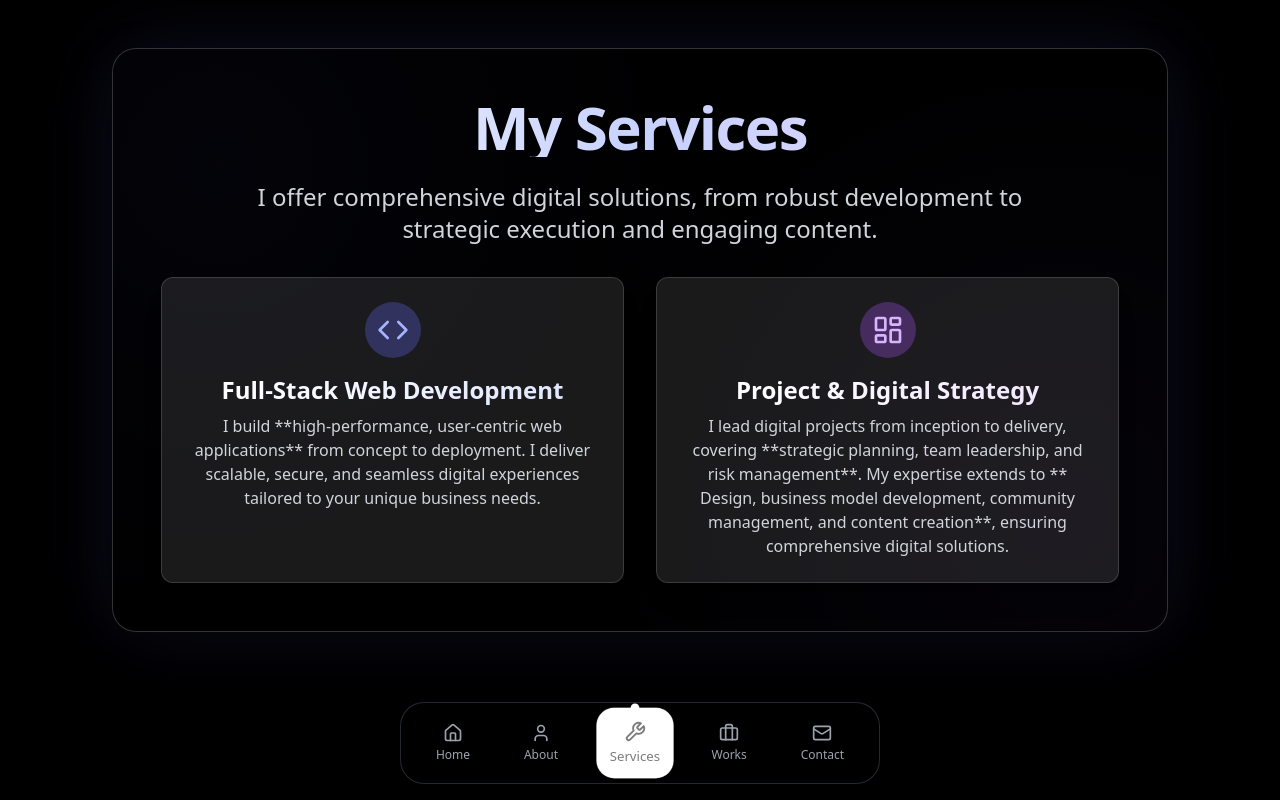
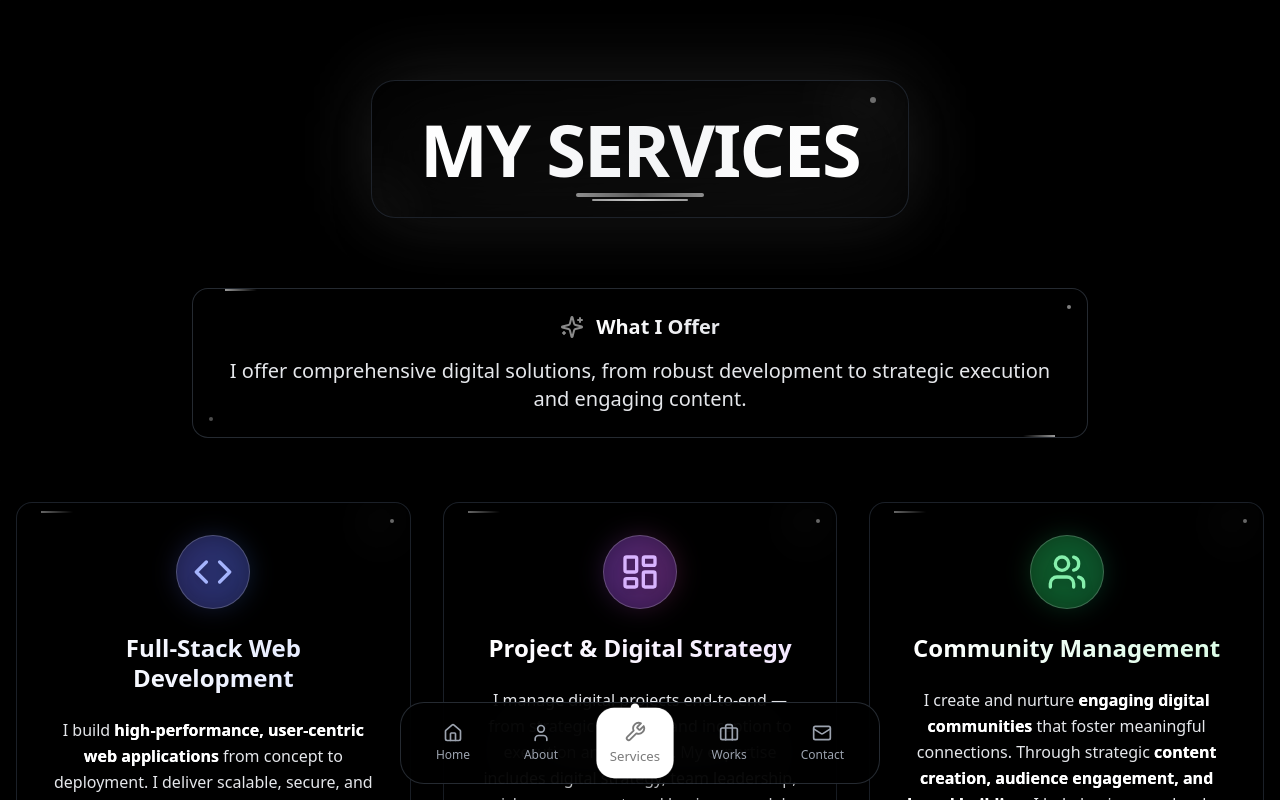
Before and after one commit to bl-haitem/portfolio, a React (Vite) app: page / in a window 1280 px wide. Both pictures are taken after a click on the button "Services". Shown: the top 800 px of the page. Built offline with nearby package versions, Linux system fonts and the light colour scheme.

Commit message:
Enhance Services section with new data and styles
Added new services data and enhanced UI components for better visibility and aesthetics.

```diff
--- a/src/sections/Services.jsx
+++ b/src/sections/Services.jsx
@@ -1,8 +1,38 @@
 import React, { useEffect, useState } from 'react';
-import { Code, LayoutDashboard } from 'lucide-react'; // No need for Palette if not used
+import { Code, LayoutDashboard, Users, Sparkles } from 'lucide-react';
 
 function Services() {
   const [isVisible, setIsVisible] = useState(false);
+
+  const servicesData = [
+    {
+      icon: Code,
+      title: 'Full-Stack Web Development',
+      description: 'I build **high-performance, user-centric web applications** from concept to deployment. I deliver scalable, secure, and seamless digital experiences tailored to your unique business needs.',
+      iconColor: 'text-indigo-300',
+      bgGradient: 'from-indigo-500/20 to-blue-500/20',
+      iconBg: 'bg-indigo-500/30',
+      titleGradient: 'from-white to-indigo-100'
+    },
+    {
+      icon: LayoutDashboard,
+      title: 'Project & Digital Strategy',
+      description: 'I manage digital projects end-to-end — from strategic planning and inception to execution and delivery. My expertise includes digital strategy, team leadership, risk management, and business model development, ensuring impactful and sustainable digital solutions.',
+      iconColor: 'text-purple-300',
+      bgGradient: 'from-purple-500/20 to-pink-500/20',
+      iconBg: 'bg-purple-500/30',
+      titleGradient: 'from-white to-purple-100'
+    },
+    {
+      icon: Users,
+      title: 'Community Management',
+      description: 'I create and nurture **engaging digital communities** that foster meaningful connections. Through strategic **content creation, audience engagement, and brand building**, I help businesses develop loyal customer relationships and drive organic growth.',
+      iconColor: 'text-green-300',
+      bgGradient: 'from-green-500/20 to-emerald-500/20',
+      iconBg: 'bg-green-500/30',
+      titleGradient: 'from-white to-green-100'
+    }
+  ];
 
   useEffect(() => {
     const timer = setTimeout(() => {
@@ -12,102 +42,148 @@ function Services() {
   }, []);
 
   return (
-    <div className={`
-      flex flex-col items-center justify-center p-4 sm:p-6 md:p-8 lg:p-10 xl:p-12
-      max-w-6xl mx-auto h-full text-center
-      transition-all duration-700 ease-out
-      ${isVisible ? 'opacity-100 scale-100' : 'opacity-0 scale-95'}
-    `}>
-      <div className="
-        bg-black/60 backdrop-blur-lg border border-white/20 rounded-3xl
-        p-6 sm:p-8 md:p-10 lg:p-12 shadow-2xl
-        relative w-full
-        flex flex-col justify-start
-        max-h-[calc(100vh - 180px)] sm:max-h-[calc(100vh - 160px)] md:max-h-[calc(100vh - 140px)]
-        overflow-y-auto custom-scrollbar
-      " style={{
-        boxShadow: '0 25px 50px rgba(0, 0, 0, 0.4), 0 0 80px rgba(99, 102, 241, 0.15)'
-      }}>
-        {/* Decorative Gradient Overlay */}
-        <div className="absolute inset-0 z-0 opacity-20" style={{
-          background: `radial-gradient(circle at 10% 20%, rgba(99,102,241,0.2) 0%, transparent 50%),
-                       radial-gradient(circle at 90% 80%, rgba(139,92,246,0.2) 0%, transparent 50%)`
-        }}></div>
+    <section className="min-h-screen flex items-center justify-center px-4 py-20">
+      <div className="max-w-7xl mx-auto w-full">
+        <div className="space-y-16">
 
-        <h1 className="
-          text-3xl sm:text-4xl md:text-5xl lg:text-6xl font-extrabold mb-6 relative z-10
-          bg-gradient-to-r from-white via-indigo-200 to-purple-200 bg-clip-text text-transparent
-          tracking-tight
-        ">
-          My Services
-        </h1>
+          {/* Enhanced Title Section */}
+          <div className={`text-center transition-all duration-1500 ${isVisible ? 'translate-y-0 opacity-100' : 'translate-y-20 opacity-0'}`}>
+            <div className="relative group inline-block">
+              {/* Enhanced glow effect */}
+              <div className="absolute inset-0 bg-gradient-to-r from-white/15 via-white/8 to-white/15 rounded-3xl blur-2xl group-hover:from-white/20 group-hover:via-white/12 group-hover:to-white/20 transition-all duration-1000 animate-pulse" />
 
-        <p className="
-          text-base sm:text-lg md:text-xl lg:text-2xl leading-relaxed
-          text-gray-300 mb-8 relative z-10 max-w-3xl mx-auto
-        ">
-          I offer comprehensive digital solutions, from robust development to strategic execution and engaging content.
-        </p>
+              <div className="relative bg-gradient-to-br from-black/80 via-black/60 to-black/40 backdrop-blur-2xl px-12 py-8 rounded-3xl border border-gray-700/50 shadow-2xl group-hover:border-white/30 transition-all duration-700 overflow-hidden">
+                {/* Animated background elements */}
+                <div className="absolute -top-4 -right-4 w-24 h-24 bg-gradient-to-br from-white/10 to-transparent rounded-full blur-xl animate-pulse" />
+                <div className="absolute -bottom-6 -left-6 w-20 h-20 bg-gradient-to-tr from-white/5 to-transparent rounded-full blur-lg" />
+                <div className="absolute top-4 right-8 w-1.5 h-1.5 bg-white/40 rounded-full" />
 
-        {/* Services Grid */}
-        <div className="
-          grid grid-cols-1 md:grid-cols-2 gap-4 sm:gap-6 lg:gap-8 relative z-10
-        ">
-          {/* Service Card 1: Full-Stack Web Development (Further Summarized) */}
-          <div className="
-            bg-white/10 border border-white/15 rounded-xl p-4 sm:p-5 md:p-6 shadow-xl
-            flex flex-col items-center justify-start
-            transform hover:scale-105 transition-transform duration-300
-            min-h-[260px] sm:min-h-[280px] md:min-h-[300px] // Existing min-h is good for reserving space
-          ">
-            <div className="bg-indigo-500/30 rounded-full p-2 sm:p-3 mb-3 md:mb-4">
-              <Code className="w-6 h-6 sm:w-7 sm:h-7 md:w-8 md:h-8 text-indigo-300" />
+                <h1 className="relative z-10 text-4xl md:text-6xl lg:text-7xl font-black leading-tight tracking-tight">
+                  <span className="block bg-gradient-to-r from-white via-gray-100 to-white bg-clip-text text-transparent drop-shadow-2xl">
+                    MY SERVICES
+                  </span>
+                  {/* Enhanced underline */}
+                  <div className="absolute -bottom-3 left-1/2 transform -translate-x-1/2 w-32 h-1 bg-gradient-to-r from-white via-white/60 to-white rounded-full animate-pulse" />
+                  <div className="absolute -bottom-4 left-1/2 transform -translate-x-1/2 w-24 h-0.5 bg-gradient-to-r from-white/60 via-white/80 to-white/60 rounded-full" />
+                </h1>
+              </div>
             </div>
-            <h2 className="text-xl sm:text-2xl md:text-2xl font-bold mb-2
-                bg-gradient-to-r from-white to-indigo-100 bg-clip-text text-transparent">
-              Full-Stack Web Development
-            </h2>
-            <p className="
-                text-sm sm:text-base md:text-base leading-relaxed
-                text-gray-300 flex-grow
-                // <<<<<<< إضافة: حد أقصى للارتفاع (max-height) لتحديد المساحة للنص >>>>>>>
-                // هذا يضمن عدم وجود تغيير كبير في التخطيط حتى لو كان هناك اختلاف بسيط في تحميل الخطوط
-                // أو إذا تم تغيير كمية النص بشكل ديناميكي (على الرغم من أنه ليس كذلك هنا).
-                // يجب أن تكون هذه القيمة كافية لاستيعاب أكبر قدر من النص المتوقع.
-                // يمكنك تعديلها بناءً على تصميمك الفعلي وحجم النص.
-                max-h-[120px] sm:max-h-[140px] md:max-h-[160px] overflow-hidden
-            ">
-              I build **high-performance, user-centric web applications** from concept to deployment. I deliver scalable, secure, and seamless digital experiences tailored to your unique business needs.
-            </p>
           </div>
 
-          {/* Service Card 2: Project & Digital Strategy (Further Summarized) */}
-          <div className="
-            bg-white/10 border border-white/15 rounded-xl p-4 sm:p-5 md:p-6 shadow-xl
-            flex flex-col items-center justify-start
-            transform hover:scale-105 transition-transform duration-300
-            min-h-[260px] sm:min-h-[280px] md:min-h-[300px] // Existing min-h is good for reserving space
-          ">
-            <div className="bg-purple-500/30 rounded-full p-2 sm:p-3 mb-3 md:mb-4">
-              <LayoutDashboard className="w-6 h-6 sm:w-7 sm:h-7 md:w-8 md:h-8 text-purple-300" />
+          {/* Enhanced Subtitle */}
+          <div className={`text-center transition-all duration-1500 delay-500 ${isVisible ? 'translate-y-0 opacity-100' : 'translate-y-20 opacity-0'}`}>
+            <div className="relative group max-w-4xl mx-auto">
+              <div className="absolute inset-0 bg-gradient-to-br from-white/8 via-white/4 to-transparent rounded-2xl blur-xl group-hover:from-white/12 group-hover:via-white/6 transition-all duration-700" />
+
+              <div className="relative bg-gradient-to-br from-black/70 via-black/50 to-black/30 backdrop-blur-xl p-6 rounded-2xl border border-gray-600/50 shadow-xl group-hover:border-white/20 transition-all duration-700 overflow-hidden">
+                {/* Corner decorations */}
+                <div className="absolute top-0 left-8 w-8 h-0.5 bg-gradient-to-r from-white/60 to-transparent" />
+                <div className="absolute bottom-0 right-8 w-8 h-0.5 bg-gradient-to-l from-white/60 to-transparent" />
+                <div className="absolute top-4 right-4 w-1 h-1 bg-white/50 rounded-full" />
+                <div className="absolute bottom-4 left-4 w-1 h-1 bg-white/30 rounded-full" />
+
+                <div className="flex items-center justify-center gap-3 mb-4">
+                  <Sparkles className="w-6 h-6 text-white animate-pulse" />
+                  <h2 className="text-xl font-bold bg-gradient-to-r from-white to-gray-200 bg-clip-text text-transparent">What I Offer</h2>
+                </div>
+
+                <p className="text-lg md:text-xl text-gray-200 leading-relaxed relative z-10">
+                  I offer comprehensive digital solutions, from robust development to strategic execution and engaging content.
+                </p>
+              </div>
             </div>
-            <h2 className="text-xl sm:text-2xl md:text-2xl font-bold mb-2
-                bg-gradient-to-r from-white to-purple-100 bg-clip-text text-transparent">
-              Project & Digital Strategy
-            </h2>
-            <p className="
-                text-sm sm:text-base md:text-base leading-relaxed
-                text-gray-300 flex-grow
-                // <<<<<<< إضافة: حد أقصى للارتفاع (max-height) لتحديد المساحة للنص >>>>>>>
-                max-h-[120px] sm:max-h-[140px] md:max-h-[160px] overflow-hidden
-            ">
-              I lead digital projects from inception to delivery, covering **strategic planning, team leadership, and risk management**. My expertise extends to ** Design, business model development, community management, and content creation**, ensuring comprehensive digital solutions.
-            </p>
           </div>
 
+          {/* Enhanced Services Grid */}
+          <div className={`transition-all duration-1500 delay-1000 ${isVisible ? 'translate-y-0 opacity-100' : 'translate-y-20 opacity-0'}`}>
+            <div className="grid grid-cols-1 lg:grid-cols-3 gap-8">
+              {servicesData.map((service, index) => (
+                <div
+                  key={index}
+                  className={`relative group transition-all duration-500 delay-${index * 200}`}
+                >
+                  {/* Enhanced glow effect for each card */}
+                  <div className={`absolute inset-0 bg-gradient-to-br ${service.bgGradient} rounded-2xl blur-xl opacity-0 group-hover:opacity-100 transition-all duration-700`} />
+
+                  <div className="relative bg-gradient-to-br from-black/80 via-black/60 to-black/40 backdrop-blur-xl p-8 rounded-2xl border border-gray-700/50 shadow-xl group-hover:border-white/30 transition-all duration-700 overflow-hidden transform hover:scale-105 hover:-translate-y-2 min-h-[400px] flex flex-col">
+                    {/* Animated background elements */}
+                    <div className="absolute -top-2 -right-2 w-16 h-16 bg-gradient-to-br from-white/5 to-transparent rounded-full blur-lg animate-pulse" />
+                    <div className="absolute -bottom-3 -left-3 w-12 h-12 bg-gradient-to-tr from-white/3 to-transparent rounded-full blur-md" />
+
+                    {/* Corner decorations */}
+                    <div className="absolute top-2 left-6 w-8 h-0.5 bg-gradient-to-r from-white/40 to-transparent" />
+                    <div className="absolute bottom-2 right-6 w-8 h-0.5 bg-gradient-to-l from-white/40 to-transparent" />
+                    <div className="absolute top-4 right-4 w-1 h-1 bg-white/40 rounded-full" />
+                    <div className="absolute bottom-4 left-4 w-1 h-1 bg-white/30 rounded-full" />
+
+                    <div className="relative z-10 flex flex-col items-center text-center h-full">
+                      {/* Icon with enhanced effects */}
+                      <div className="relative mb-6 group/icon">
+                        <div className={`absolute inset-0 bg-gradient-to-r ${service.bgGradient} rounded-full blur-md group-hover/icon:blur-lg transition-all duration-300`} />
+                        <div className={`relative ${service.iconBg} p-4 rounded-full border border-white/20`}>
+                          <service.icon className={`w-10 h-10 ${service.iconColor} drop-shadow-lg`} />
+                        </div>
+                      </div>
+
+                      <h3 className={`text-2xl font-bold mb-6 bg-gradient-to-r ${service.titleGradient} bg-clip-text text-transparent leading-tight`}>
+                        {service.title}
+                      </h3>
+
+                      <div className="flex-grow flex items-center">
+                        <p className="text-gray-200 leading-relaxed text-base">
+                          {service.description.split('**').map((part, i) =>
+                            i % 2 === 1 ? (
+                              <span key={i} className="text-white font-semibold bg-gradient-to-r from-white to-gray-200 bg-clip-text text-transparent">
+                                {part}
+                              </span>
+                            ) : (
+                              part
+                            )
+                          )}
+                        </p>
+                      </div>
+
+                      {/* Service highlight */}
+                      <div className="mt-6 pt-4 border-t border-white/10 w-full">
+                        <div className="flex items-center justify-center gap-2">
+                          <div className={`w-2 h-2 bg-gradient-to-r ${service.bgGradient.replace('/20', '/60')} rounded-full animate-pulse`} />
+                          <span className="text-xs text-gray-400 font-medium uppercase tracking-wider">
+                            {index === 0 ? 'Development' : index === 1 ? 'Strategy' : 'Community'}
+                          </span>
+                          <div className={`w-2 h-2 bg-gradient-to-r ${service.bgGradient.replace('/20', '/60')} rounded-full animate-pulse`} />
+                        </div>
+                      </div>
+                    </div>
+                  </div>
+                </div>
+              ))}
+            </div>
+          </div>
+
+          {/* Enhanced Call to Action */}
+          <div className={`text-center transition-all duration-1500 delay-1500 ${isVisible ? 'translate-y-0 opacity-100' : 'translate-y-20 opacity-0'}`}>
+            <div className="relative group max-w-2xl mx-auto">
+              <div className="absolute inset-0 bg-gradient-to-br from-white/8 via-white/4 to-transparent rounded-2xl blur-xl group-hover:from-white/12 group-hover:via-white/6 transition-all duration-700" />
+
+              <div className="relative bg-gradient-to-br from-black/70 via-black/50 to-black/30 backdrop-blur-xl p-6 rounded-2xl border border-gray-600/50 shadow-xl group-hover:border-white/20 transition-all duration-700 overflow-hidden">
+                {/* Corner decorations */}
+                <div className="absolute top-4 right-4 w-1 h-1 bg-white/40 rounded-full" />
+                <div className="absolute bottom-4 left-4 w-1 h-1 bg-white/30 rounded-full" />
+
+                <div className="relative z-10">
+                  <p className="text-lg text-gray-200 mb-4">
+                    Ready to transform your digital presence?
+                  </p>
+                  <p className="text-white font-semibold bg-gradient-to-r from-white to-gray-200 bg-clip-text text-transparent">
+                    Let's create something amazing together.
+                  </p>
+                </div>
+              </div>
+            </div>
+          </div>
         </div>
       </div>
-    </div>
+    </section>
   );
 }
 
```
